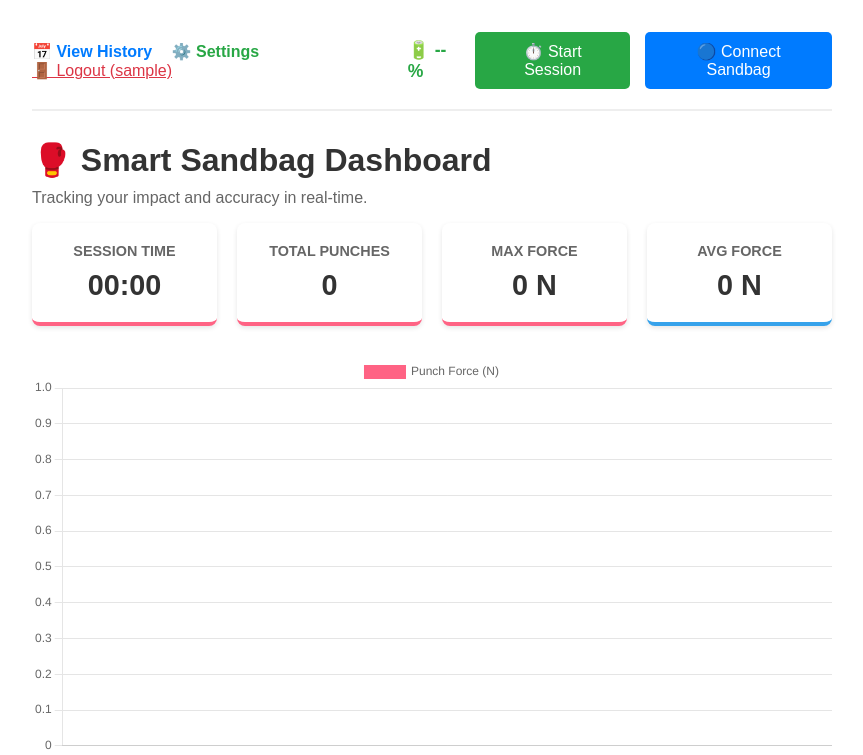
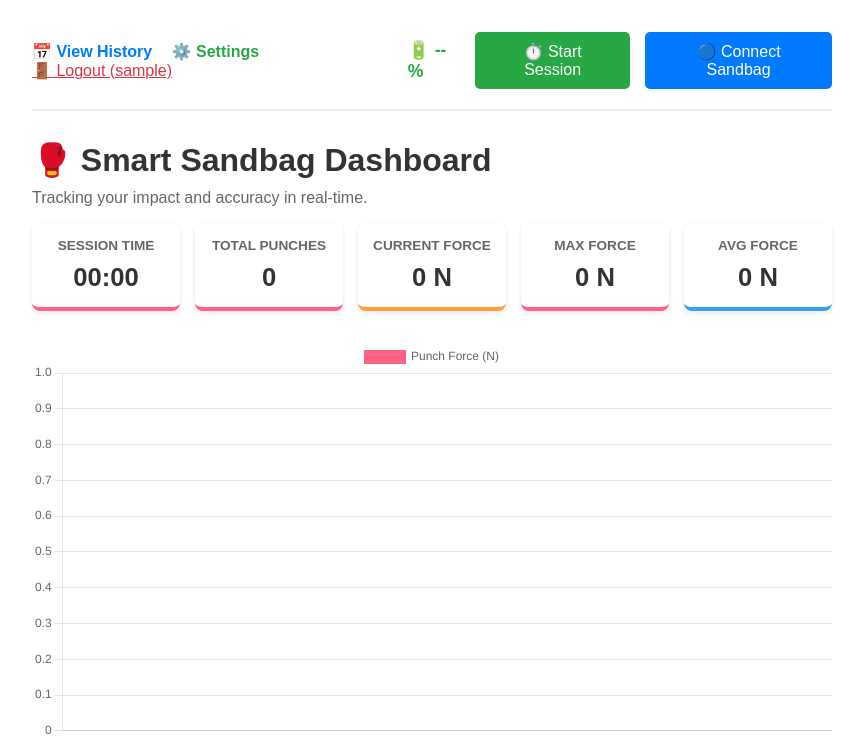
Before and after one commit to ZuonVu/Smart-Sandbag, a Django app: page / in a window 1280 px wide. Shown: the top 755 px of the page, without its empty margins (208-1071 px from the left). Run offline with Django 5.2, Linux system fonts and the light colour scheme; the visitor is signed in with stand-in values (Sample User, id 1); data comes from the database, SQL or seed files in the repository; data that the repository does not hold is empty.

Commit message:
Add Current Force tag
Add Current Force tag

```diff
--- a/sandbag_app/templates/dashboard.html
+++ b/sandbag_app/templates/dashboard.html
@@ -12,20 +12,21 @@
 
         .stats-grid {
             display: grid;
-            grid-template-columns: repeat(4, 1fr);
-            gap: 20px;
+            /* CHANGED: Now repeats 5 times to fit the new Current Force card */
+            grid-template-columns: repeat(5, 1fr);
+            gap: 15px; /* slightly reduced gap to fit 5 cards nicely */
             margin-bottom: 30px;
         }
         .card {
             background: #fff;
-            padding: 20px;
+            padding: 15px; /* slightly reduced padding to fit 5 cards */
             border-radius: 8px;
             box-shadow: 0 2px 5px rgba(0,0,0,0.1);
             text-align: center;
             border-bottom: 4px solid #ff6384;
         }
-        .card h3 { margin: 0 0 10px 0; color: #666; font-size: 0.9rem; text-transform: uppercase; }
-        .card p { margin: 0; font-size: 1.8rem; font-weight: bold; color: #333; }
+        .card h3 { margin: 0 0 10px 0; color: #666; font-size: 0.85rem; text-transform: uppercase; }
+        .card p { margin: 0; font-size: 1.6rem; font-weight: bold; color: #333; }
 
         .chart-container { position: relative; height: 120px; width: 100%; display: flex; justify-content: center; }
 
@@ -76,6 +77,10 @@
             <h3>Total Punches</h3>
             <p id="punchCountDisplay">{{ stats.total_punches|default:"0" }}</p>
         </div>
+        <div class="card" style="border-bottom-color: #ff9f40;">
+            <h3>Current Force</h3>
+            <p id="currentForceDisplay">0 N</p>
+        </div>
         <div class="card">
             <h3>Max Force</h3>
             <p id="maxForceDisplay">{{ stats.max_force|default:"0" }} N</p>
@@ -108,8 +113,9 @@
         const startSessionBtn = document.getElementById('startSessionBtn');
 
         const punchCountDisplay = document.getElementById('punchCountDisplay');
+        const currentForceDisplay = document.getElementById('currentForceDisplay'); // NEW: Current Force UI
         const maxForceDisplay = document.getElementById('maxForceDisplay');
-        const avgForceDisplay = document.getElementById('avgForceDisplay'); // NEW: Reference to UI element
+        const avgForceDisplay = document.getElementById('avgForceDisplay');
         const timerDisplay = document.getElementById('timerDisplay');
 
         // --- STATE VARIABLES ---
@@ -122,10 +128,10 @@
 
         let punchCount = 0;
         let maxForce = 0;
-        let totalForceSum = 0; // NEW: Track cumulative force for the average calculation
+        let totalForceSum = 0;
 
         let targetCounts = [0, 0, 0];
-        let latestMicPeaks = [0, 0]; // Index 0 = Top Mic, Index 1 = Bottom Mic
+        let latestMicPeaks = [0, 0];
 
         // --- PHYSICS CONSTANTS ---
         const BAG_MASS_KG = parseFloat("{{ profile.bag_mass|default:'30.0' }}");
@@ -159,7 +165,6 @@
             try {
                 const device = await navigator.bluetooth.requestDevice({
                     filters: [{ name: 'Sandbag' }],
-                    // Make sure we request permission for the battery service!
                     optionalServices: [SERVICE_UUID, BATTERY_SERVICE_UUID]
                 });
                 const server = await device.gatt.connect();
@@ -175,9 +180,8 @@
                 await micChar.startNotifications();
                 micChar.addEventListener('characteristicvaluechanged', (event) => {
                     let dataView = event.target.value;
-                    // Read the 4 bytes (2 integers) from the new 2-Mic array
-                    latestMicPeaks[0] = dataView.getInt16(0, true); // Top Mic
-                    latestMicPeaks[1] = dataView.getInt16(2, true); // Bottom Mic
+                    latestMicPeaks[0] = dataView.getInt16(0, true);
+                    latestMicPeaks[1] = dataView.getInt16(2, true);
                 });
 
                 // --- 2. CONNECT BATTERY SERVICE ---
@@ -190,7 +194,6 @@
                         let pct = event.target.value.getUint8(0);
                         document.getElementById('battery-percent').innerText = pct;
 
-                        // Turn battery text red if low
                         if (pct <= 20) {
                             document.getElementById('battery-status').style.color = '#dc3545';
                         } else {
@@ -219,23 +222,18 @@
                 let totalG = Math.sqrt(currentX**2 + currentY**2 + currentZ**2);
 
                 let topMic = latestMicPeaks[0];
-                let bottomMic = latestMicPeaks[1] ; // Keeping your gain multiplier
+                let bottomMic = latestMicPeaks[1] ;
 
-                // 2. Require BOTH a G-force spike AND a loud sound (> 50)
                 if (totalG > 1.6 && !isPunching && (topMic > 100 || bottomMic > 100)) {
                     isPunching = true;
 
-                    // --- UPDATED 2-MIC LOGIC ---
                     let targetZone = "Center Punch";
-                    let chartIndex = 1; // 0=High, 1=Center, 2=Low
-                    let hitDistanceY = BAG_LENGTH_M / 2.0; // Default to center
+                    let chartIndex = 1;
+                    let hitDistanceY = BAG_LENGTH_M / 2.0;
 
-                    // Print the exact numbers to your browser's developer console!
                     console.log(`Punch! Top Mic: ${topMic} | Bottom Mic: ${bottomMic}`);
 
-                    // 3. Determine Location
                     if (Math.abs(topMic - bottomMic) <= 1) {
-                        // Mics heard the hit roughly equally, meaning you hit the middle!
                         targetZone = "Center Punch";
                         chartIndex = 1;
                     } else if (topMic > bottomMic) {
@@ -250,8 +248,7 @@
 
                     registerPunch(totalG, hitDistanceY, targetZone, chartIndex);
 
-                    // 4. Reset the punch lock after 700ms
-                    setTimeout(() => { isPunching = false; }, 700); // should be adjusted based on the punch speed. Mention the users to punch slowly one by one
+                    setTimeout(() => { isPunching = false; }, 700);
                 }
             });
         }
@@ -261,16 +258,15 @@
             let r_punch = CHAIN_LENGTH_M + hitDistanceY;
 
             let calculatedForce = (accel_ms2 * MOMENT_OF_INERTIA) / (r_punch * CHAIN_LENGTH_M);
-
-            // --- NEW: CALIBRATION FACTOR ---
             const FORCE_CALIBRATION_FACTOR = 0.35;
-
             let finalForce = Math.round(calculatedForce * FORCE_CALIBRATION_FACTOR);
 
             punchCount++;
             punchCountDisplay.innerText = punchCount;
 
-            // NEW: Update Average Force Calculation
+            // NEW: Update Current Force display instantly
+            currentForceDisplay.innerText = `${finalForce} N`;
+
             totalForceSum += finalForce;
             let avgForce = Math.round(totalForceSum / punchCount);
             avgForceDisplay.innerText = `${avgForce} N`;
@@ -280,10 +276,8 @@
                 maxForceDisplay.innerText = `${maxForce} N`;
             }
 
-            // Update Target Distribution Tracker (Even without chart, useful for backend logging)
             targetCounts[chartIndex]++;
 
-            // Line Chart Update
             let timeNow = new Date().toLocaleTimeString();
             forceChart.data.labels.push(timeNow);
             forceChart.data.datasets[0].data.push(finalForce);
@@ -293,12 +287,10 @@
             }
             forceChart.update();
 
-            // Add to Table
             const tbody = document.getElementById('punchTableBody');
             const newRow = `<tr><td>${timeNow}</td><td>${finalForce} N</td><td><b>${targetZone}</b></td></tr>`;
             tbody.insertAdjacentHTML('afterbegin', newRow);
 
-            // Save to Django
             const csrfToken = document.querySelector('[name=csrfmiddlewaretoken]').value;
             fetch('/record/', {
                 method: 'POST',
@@ -323,18 +315,17 @@
                         startSessionBtn.innerText = "🛑 End Session";
                         startSessionBtn.style.backgroundColor = "#dc3545";
 
-                        // Reset all metrics
                         secondsElapsed = 0;
                         punchCount = 0;
                         maxForce = 0;
-                        totalForceSum = 0; // NEW: Reset the total force sum
+                        totalForceSum = 0;
 
                         punchCountDisplay.innerText = "0";
+                        currentForceDisplay.innerText = "0 N"; // NEW: Reset Current Force
                         maxForceDisplay.innerText = "0 N";
-                        avgForceDisplay.innerText = "0 N"; // NEW: Reset UI average
+                        avgForceDisplay.innerText = "0 N";
                         timerDisplay.innerText = "00:00";
 
-                        // Reset Charts
                         forceChart.data.labels = [];
                         forceChart.data.datasets[0].data = [];
                         forceChart.update();
```
